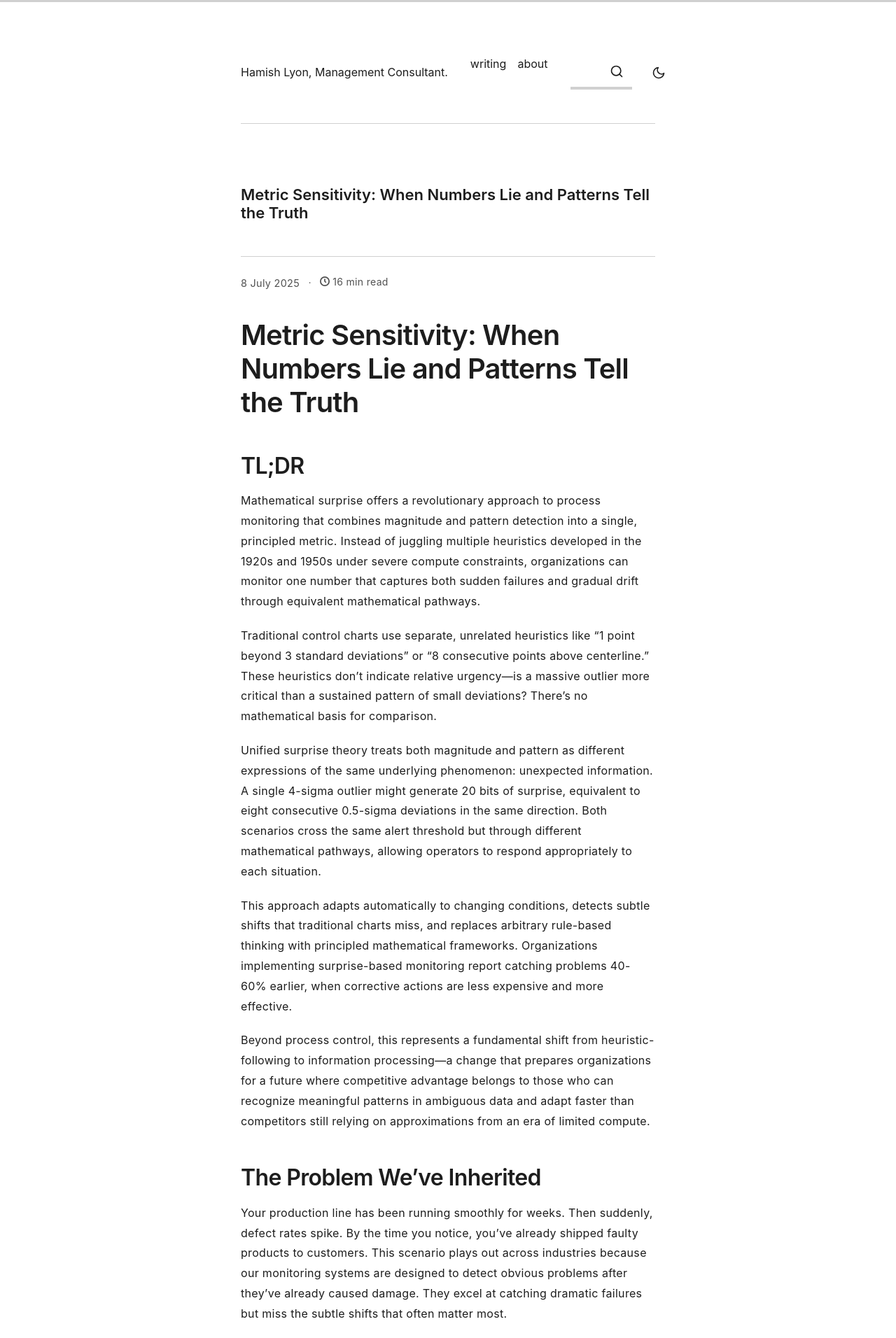
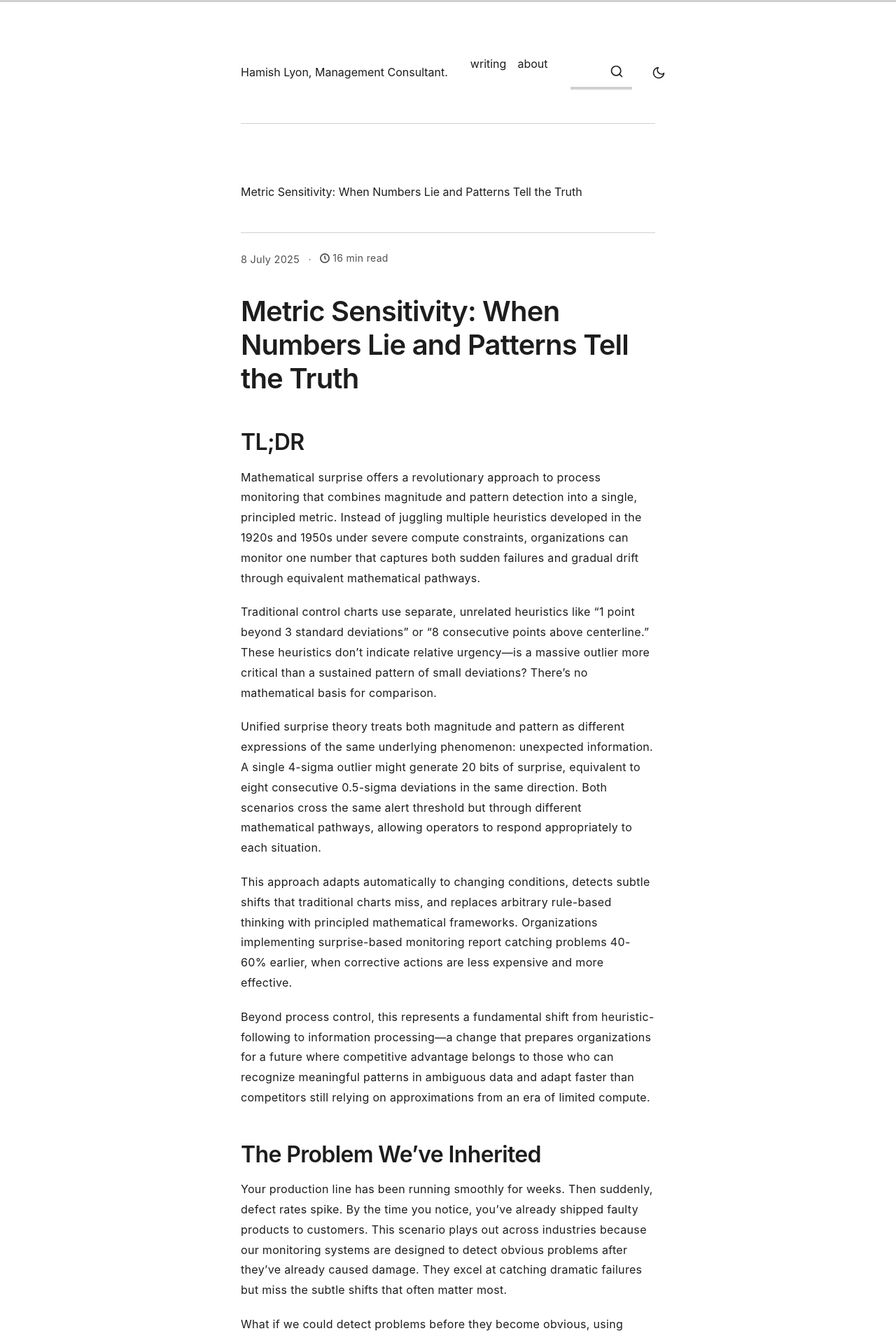
Before and after one commit to HamishFrostLyon/hamishfrostlyon.github.io, a Jekyll site: the page built from _posts/2025-07-08-metric-sensitivity.md, in a window 1280 px wide. Shown: the top 1912 px of the page at 70% size. Built offline with Jekyll 4.4.1, drawn with Linux system fonts in a browser that asks for light colours.

Commit message:
Force header element alignment with targeted \!important declarations
Added \!important to unified reset properties to override base.scss h1 styles:
- font-size: 1rem (not clamp(1.75rem, 4vw, 2.5rem))
- font-weight: 400 (not 600)
- line-height: 1.2 (not inherited from base headings)

This ensures h1 and nav a elements have identical computed styles
for perfect visual alignment in flexbox container.

🤖 Generated with [Claude Code](https://claude.ai/code)

Co-Authored-By: Claude <noreply@anthropic.com>

```diff
--- a/_sass/_layout.scss
+++ b/_sass/_layout.scss
@@ -37,12 +37,12 @@ header {
   h1,
   nav a {
     font-family: inherit;
-    font-size: 1rem;
-    font-weight: 400;
-    line-height: $line-height-heading;
-    letter-spacing: 0;
-    margin: 0;
-    padding: 0;
+    font-size: 1rem !important;  // Override base.scss h1 styles
+    font-weight: 400 !important;
+    line-height: $line-height-heading !important;
+    letter-spacing: 0 !important;
+    margin: 0 !important;
+    padding: 0 !important;
     border: 0;
     background: transparent;
     color: var(--text-color);
@@ -55,6 +55,12 @@ header {
   h1 a {
     color: inherit;
     text-decoration: inherit;
+    font-size: inherit !important;  // Ensure nested anchor inherits size
+    font-weight: inherit !important;
+    line-height: inherit !important;
+    letter-spacing: inherit !important;
+    margin: inherit !important;
+    padding: inherit !important;
 
     &:hover {
       opacity: 0.7;
```
